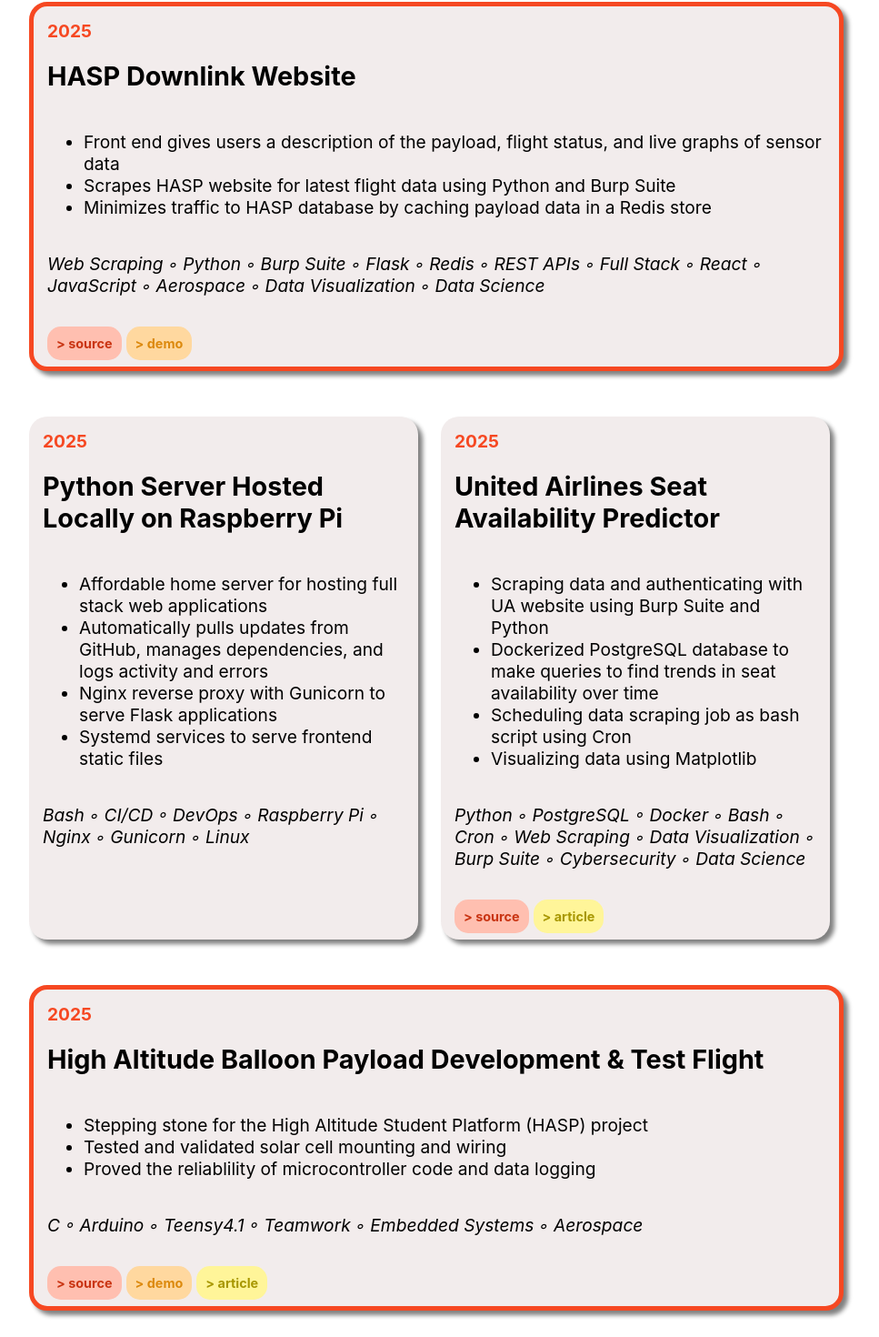
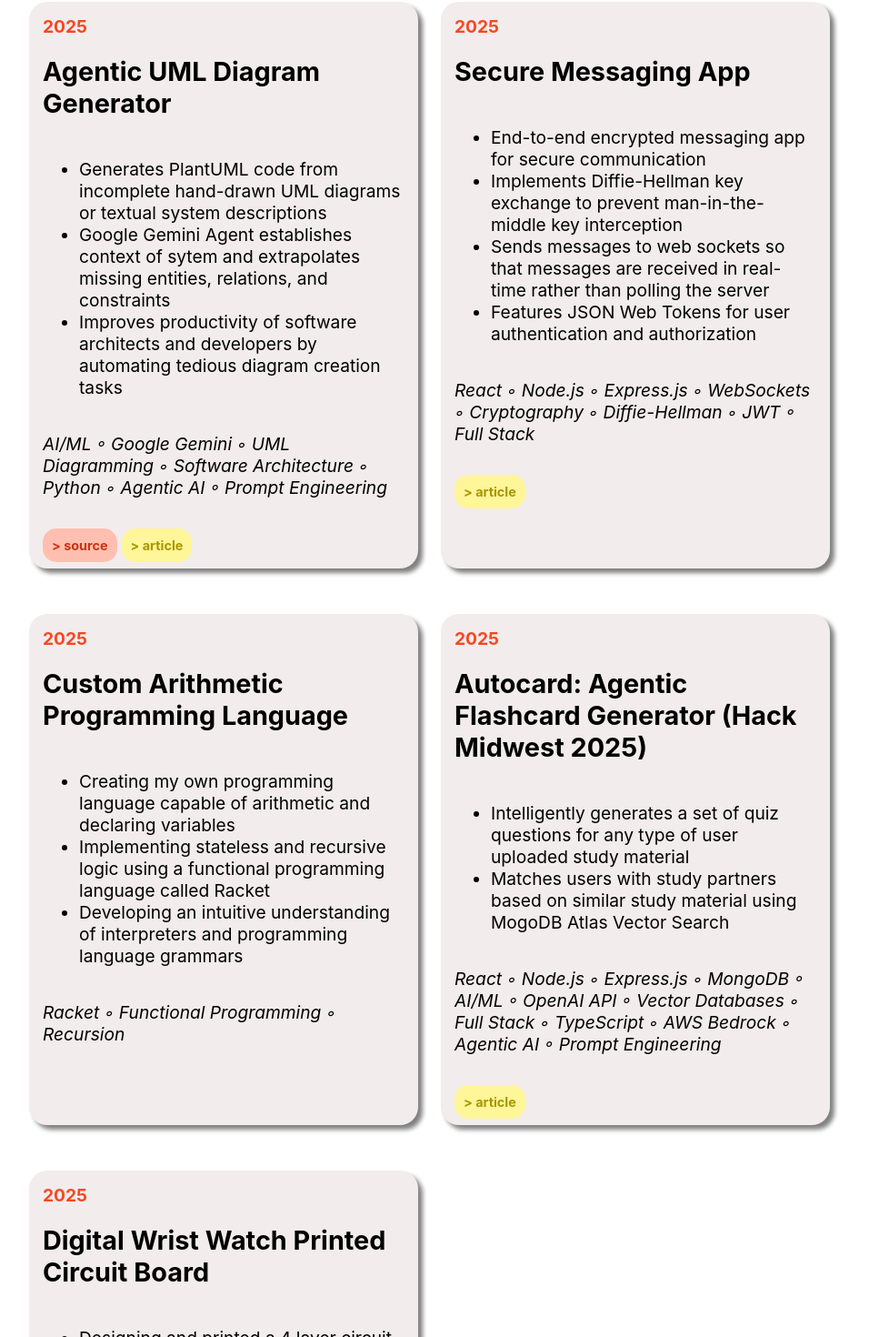
Before and after one commit to ldoughty05/PersonalWebsite, a React (Create React App) app: page / in a window 1280 px wide. Shown: the part 1125-2595 px from the top of the page at 91% size, without its empty margins (160-1127 px from the left). Built offline with nearby package versions, Linux system fonts and the light colour scheme; no server answers.

Commit message:
Added projects from term 5. Updated Resume. Fixed Linkedin typo

```diff
--- a/src/features/hero/hero.jsx
+++ b/src/features/hero/hero.jsx
@@ -49,15 +49,15 @@
         </div>
         <div className={styles.links}>
           <button onClick={panDownOnClick}>&gt; PROJECTS</button>
-          <a href="https://lukedoughty.me/pdfs/Term_4.5_Resume_Generic.pdf">&gt; RESUME</a>
-          <a href="https://www.linkedin.com/in/lukedoughty/">&gt; LINKED IN</a>
+          <a href="https://lukedoughty.me/pdfs/Term5ResumeEmbeddedLaTeX.pdf">&gt; RESUME</a>
+          <a href="https://www.linkedin.com/in/lukedoughty/">&gt; LINKEDIN</a>
         </div>
       </div>
       <div className={styles.stripesContainer}>
         <div className={styles.stripeMarquee}>
           <div className={styles.marquee_inner}>
-            <span>WEB DEV - EMBEDDED SYSTEMS - AI/ML - CYBERSECURITY - AUTOMATION -</span>
-            <span>WEB DEV - EMBEDDED SYSTEMS - AI/ML - CYBERSECURITY - AUTOMATION -</span>
+            <span>WEB DEV - AI/ML - CYBERSECURITY - EMBEDDED SYSTEMS - AUTOMATION -</span>
+            <span>WEB DEV - AI/ML - CYBERSECURITY - EMBEDDED SYSTEMS - AUTOMATION -</span>
           </div>
         </div>
         <div className={styles.stripe}></div>
--- a/src/features/projects/projects_fallback.json
+++ b/src/features/projects/projects_fallback.json
@@ -1,4 +1,202 @@
 [
+  {
+    "title": "Agentic UML Diagram Generator",
+    "bullet_points": [
+      "Generates PlantUML code from incomplete hand-drawn UML diagrams or textual system descriptions",
+      "Google Gemini Agent establishes context of sytem and extrapolates missing entities, relations, and constraints",
+      "Improves productivity of software architects and developers by automating tedious diagram creation tasks"
+    ],
+    "start_date": "2025-04-20",
+    "end_date": "2025-5-10",
+    "skills": [
+      {
+        "name": "AI/ML"
+      },
+      {
+        "name": "Google Gemini"
+      },
+      {
+        "name": "UML Diagramming"
+      },
+      {
+        "name": "Software Architecture"
+      },
+      {
+        "name": "Python"
+      },
+      {
+        "name": "Agentic AI"
+      },
+      {
+        "name": "Prompt Engineering"
+      }
+    ],
+    "links": {
+      "demo": "",
+      "source": "https://github.com/ldoughty05/AgenticPlantUMLGenerator",
+      "article": "https://lukedoughty.me/pdfs/AgenticUMLDiagramGenerator.pdf"
+    },
+    "isImportant": false
+  },
+  {
+    "title": "Secure Messaging App",
+    "bullet_points": [
+      "End-to-end encrypted messaging app for secure communication",
+      "Implements Diffie-Hellman key exchange to prevent man-in-the-middle key interception",
+      "Sends messages to web sockets so that messages are received in real-time rather than polling the server",
+      "Features JSON Web Tokens for user authentication and authorization"
+    ],
+    "start_date": "2025-09-01",
+    "end_date": "2025-11-22",
+    "skills": [
+      {
+        "name": "React"
+      },
+      {
+        "name": "Node.js"
+      },
+      {
+        "name": "Express.js"
+      },
+      {
+        "name": "WebSockets"
+      },
+      {
+        "name": "Cryptography"
+      },
+      {
+        "name": "Diffie-Hellman"
+      },
+      {
+        "name": "JWT"
+      },
+      {
+        "name": "Full Stack"
+      }
+    ],
+    "links": {
+      "demo": "",
+      "source": "",
+      "article": "https://lukedoughty.me/pdfs/SecureMessagingAppReport.pdf"
+    },
+    "isImportant": false
+  },
+  {
+    "title": "Custom Arithmetic Programming Language",
+    "bullet_points": [
+      "Creating my own programming language capable of arithmetic and declaring variables",
+      "Implementing stateless and recursive logic using a functional programming language called Racket",
+      "Developing an intuitive understanding of interpreters and programming language grammars"
+    ],
+    "start_date": "2025-09-01",
+    "end_date": "2025-11-22",
+    "skills": [
+      {
+        "name": "Racket"
+      },
+      {
+        "name": "Functional Programming"
+      },
+      {
+        "name": "Recursion"
+      }
+    ],
+    "links": {
+      "demo": "",
+      "source": "",
+      "article": ""
+    },
+    "isImportant": false
+  },
+    {
+    "title": "Autocard: Agentic Flashcard Generator (Hack Midwest 2025)",
+    "bullet_points": [
+      "Intelligently generates a set of quiz questions for any type of user uploaded study material",
+      "Matches users with study partners based on similar study material using MogoDB Atlas Vector Search"
+    ],
+    "start_date": "2025-10-01",
+    "end_date": "2025-10-02",
+    "skills": [
+      {
+        "name": "React"
+      },
+      {
+        "name": "Node.js"
+      },
+      {
+        "name": "Express.js"
+      },
+      {
+        "name": "MongoDB"
+      },
+      {
+        "name": "AI/ML"
+      },
+      {
+        "name": "OpenAI API"
+      },
+      {
+        "name": "Vector Databases"
+      },
+      {
+        "name": "Full Stack"
+      },
+      {
+        "name": "TypeScript"
+      },
+      {
+        "name": "AWS Bedrock"
+      },
+      {
+        "name": "Agentic AI"
+      },
+      {
+        "name": "Prompt Engineering"
+      }
+    ],
+    "links": {
+      "demo": "",
+      "source": "",
+      "article": "https://www.linkedin.com/posts/lukedoughty_i-slept-in-my-car-after-hackmidwest-2025-activity-7383170711349202944-VwD4?utm_source=share&utm_medium=member_desktop&rcm=ACoAADtLliwBDzD8Odj3_4O2UMMgaehwwYc1-S4"
+    },
+    "isImportant": false
+  },
+  {
+    "title": "Digital Wrist Watch Printed Circuit Board",
+    "bullet_points": [
+      "Designing and printed a 4 layer circuit board carrying a microcontroller, an I2C bus, and connecting to a coin cell battery",
+      "Isolating digital signal lines using a grounding plane",
+      "Installing protective and supportive circuits"
+    ],
+    "start_date": "2025-08-01",
+    "end_date": "2025-09-01",
+    "skills": [
+      {
+        "name": "KiCad"
+      },
+      {
+        "name": "Circuits"
+      },
+      {
+        "name": "Electronics"
+      },
+      {
+        "name": "Computer Aided Drafting"
+      },
+      {
+        "name": "PCB Making"
+      },
+      {
+        "name": "Embedded Systems"
+      }
+    ],
+    "links": {
+      "demo": "https://lukedoughty.me/pdfs/WatchPCB_Image.JPEG",
+      "source": "https://lukedoughty.me/pdfs/watch.pdf",
+      "article": ""
+    },
+    "isImportant": false
+  },
   {
     "title": "HASP Downlink Website",
     "bullet_points": [
@@ -49,7 +247,7 @@
     "links": {
       "demo": "https://hasp.lukedoughty.me",
       "source": "https://github.com/ldoughty05/hasp-downlink-website",
-      "article": ""
+      "article": "https://lukedoughty.me/pdfs/Perovskite_Solar_Cells_on_High_Altitude_Balloon_Payloads.pdf"
     },
     "isImportant": true
   },
@@ -280,6 +478,15 @@
         "name": "Sockets"
       },
       {
+        "name": "WebSockets"
+      },
+      {
+        "name": "Pthreads"
+      },
+      {
+        "name": "Forking"
+      },
+      {
         "name": "Pipes"
       },
       {
@@ -337,7 +544,7 @@
     "isImportant": true
   },
   {
-    "title": "Resume Builder Web App",
+    "title": "Resume Builder Web App (CornHacks 2025)",
     "bullet_points": [
       "Team Lead for CornHacks 2025",
       "Developed web app to store job history, projects, and activities"
@@ -620,29 +827,6 @@
     "isImportant": false
   },
   {
-    "title": "This Website!",
-    "bullet_points": [],
-    "start_date": "2024-01-01",
-    "end_date": "2024-05-01",
-    "skills": [
-      {
-        "name": "React"
-      },
-      {
-        "name": "Redux"
-      },
-      {
-        "name": "Javascript"
-      }
-    ],
-    "links": {
-      "demo": "",
-      "source": "",
-      "article": ""
-    },
-    "isImportant": false
-  },
-  {
     "title": "Ag Infrastructure Segmentation Model",
     "bullet_points": [
       "Deep learning model using Python, Google Earth Engine, and Vertex AI platform to segment central pivot irrigators from satellite imagery",
@@ -680,7 +864,7 @@
     "links": {
       "demo": "",
       "source": "",
-      "article": "/articles/CPISummer"
+      "article": ""
     },
     "isImportant": true
   },
@@ -784,7 +968,11 @@
   },
   {
     "title": "Deep Learning Basics",
-    "bullet_points": [],
+    "bullet_points": [
+      "Learning the basics of neural networks by following Deep Learning by Andrew Transk",
+      "Implemented feedforward neural networks, convolutional neural networks, and recurrent neural networks from scratch using Python and Numpy",
+      "Gained intuition on how deep learning libraries like pycharm work by building my own from the ground up"
+    ],
     "start_date": "2023-01-01",
     "end_date": "2023-05-01",
     "skills": [
@@ -793,6 +981,12 @@
       },
       {
         "name": "AI/ML"
+      },
+      {
+        "name": "Numpy"
+      },
+      {
+        "name": "Pycharm"
       }
     ],
     "links": {
@@ -882,7 +1076,7 @@
       }
     ],
     "links": {
-      "demo": "",
+      "demo": "https://www.youtube.com/watch?v=MNl3rQUeDoo",
       "source": "",
       "article": ""
     },
```
